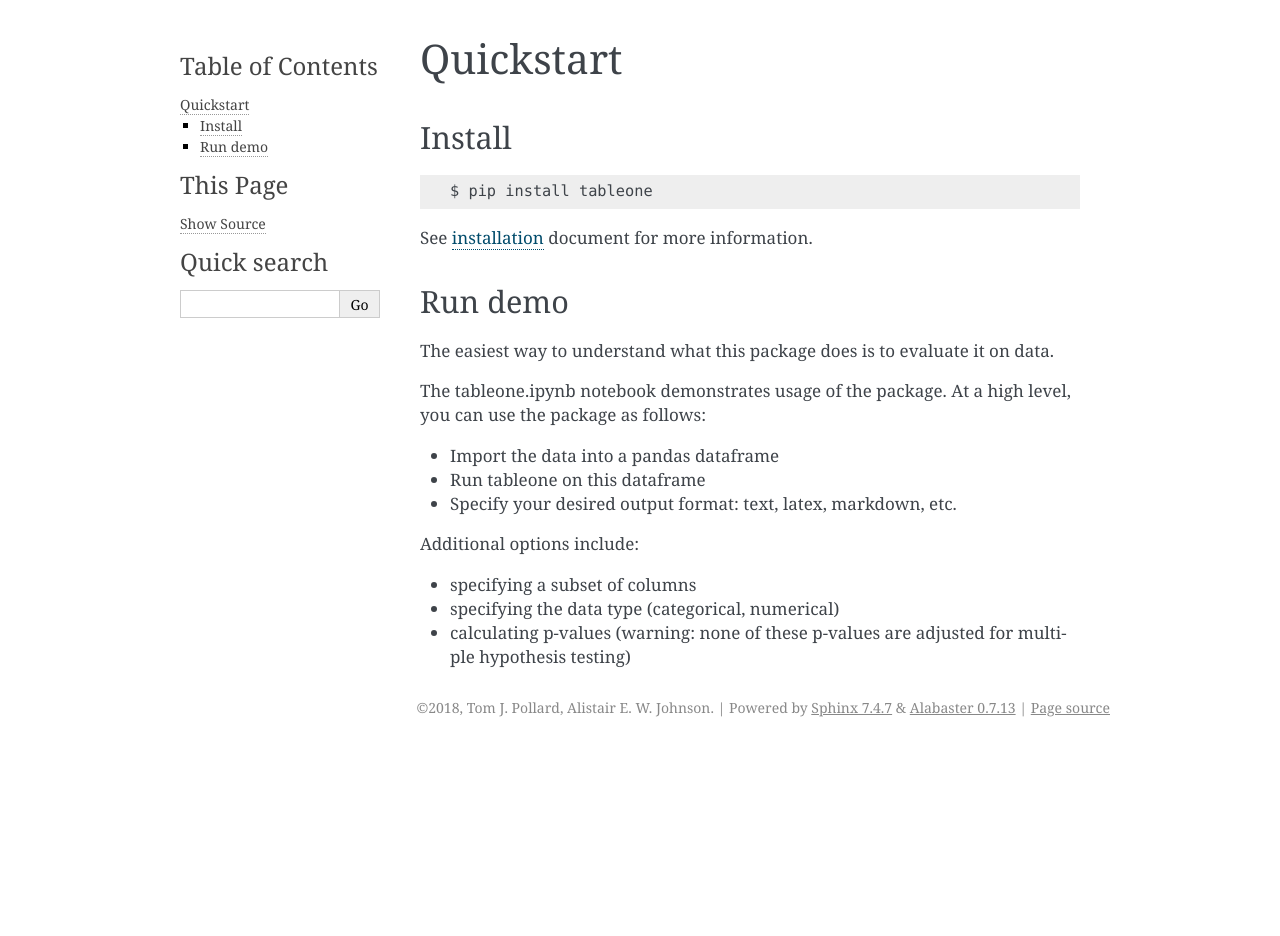
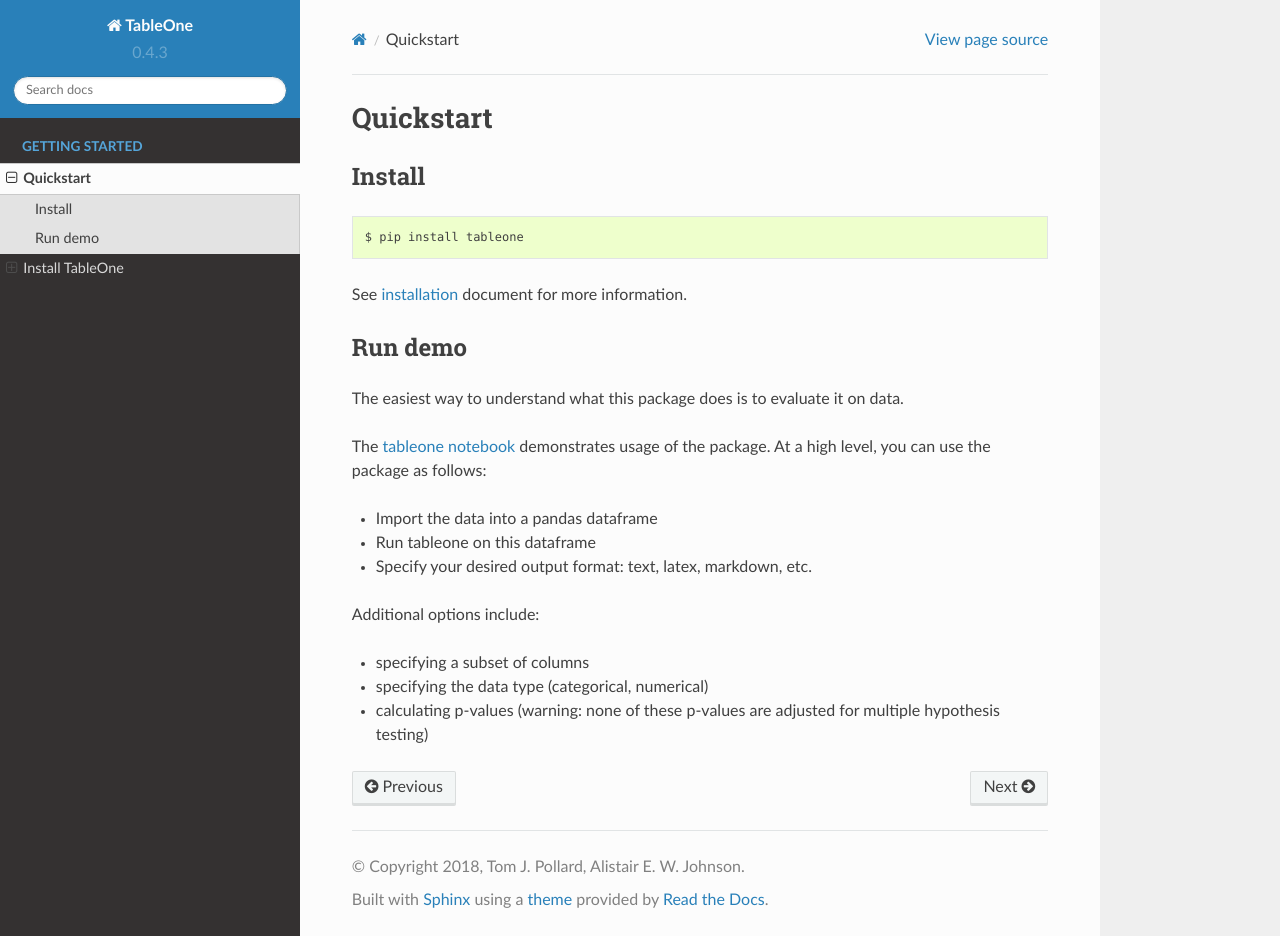
Before and after one commit to tompollard/tableone, a Sphinx documentation site: the page built from docs/quickstart.rst, in a window 1280 px wide and 936 px high. Built offline with Sphinx 7.4.7 and the Read the Docs theme 2.0.0, drawn with Linux system fonts in a browser that asks for light colours; pages that are not in the unit, such as notebooks, are missing from menus.

Commit message:
add quickstart/index/new theme

```diff
--- a/docs/conf.py
+++ b/docs/conf.py
@@ -86,13 +86,29 @@ todo_include_todos = False
 # The theme to use for HTML and HTML Help pages.  See the documentation for
 # a list of builtin themes.
 #
-html_theme = 'alabaster'
+html_theme = 'sphinx_rtd_theme'
+html_theme_path = ["_themes", ]
 
 # Theme options are theme-specific and customize the look and feel of a theme
 # further.  For a list of options available for each theme, see the
 # documentation.
 #
 # html_theme_options = {}
+html_theme_options = {
+    'canonical_url': '',
+    'analytics_id': '',
+    'logo_only': False,
+    'display_version': True,
+    'prev_next_buttons_location': 'bottom',
+    'style_external_links': False,
+    'vcs_pageview_mode': '',
+    # Toc options
+    'collapse_navigation': False,
+    'sticky_navigation': True,
+    'navigation_depth': 4,
+    'includehidden': True,
+    'titles_only': False
+}
 
 # Add any paths that contain custom static files (such as style sheets) here,
 # relative to this directory. They are copied after the builtin static files,
--- a/docs/quickstart.rst
+++ b/docs/quickstart.rst
@@ -16,7 +16,7 @@ Run demo
 
 The easiest way to understand what this package does is to evaluate it on data.
 
-The tableone.ipynb notebook demonstrates usage of the package. At a high level, you can use the package as follows:
+The `tableone notebook <https://github.com/tompollard/tableone/blob/master/tableone.ipynb>`_ demonstrates usage of the package. At a high level, you can use the package as follows:
 
 * Import the data into a pandas dataframe
 * Run tableone on this dataframe
```
Also changed, not shown: docs/index.rst (+8 -1 lines).
